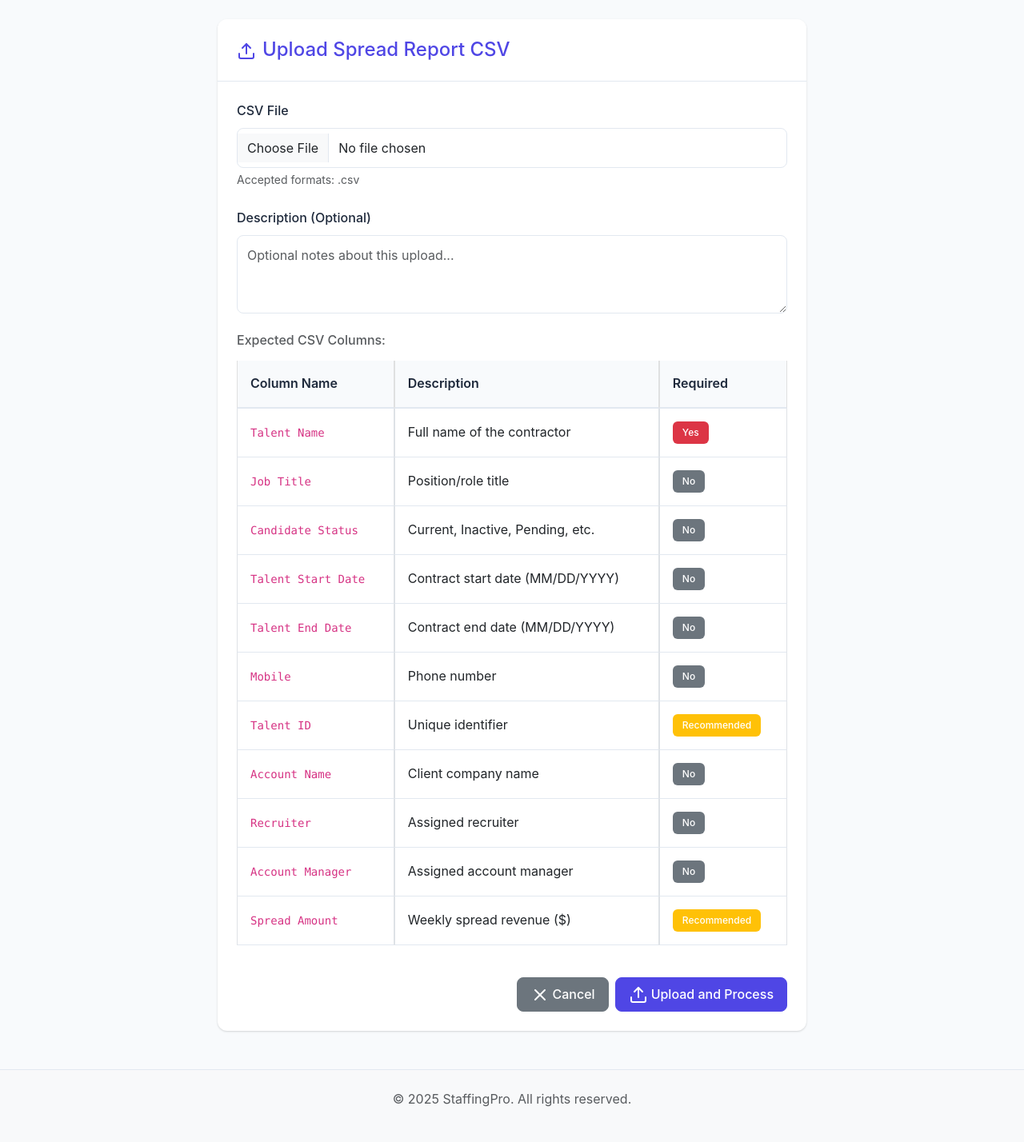
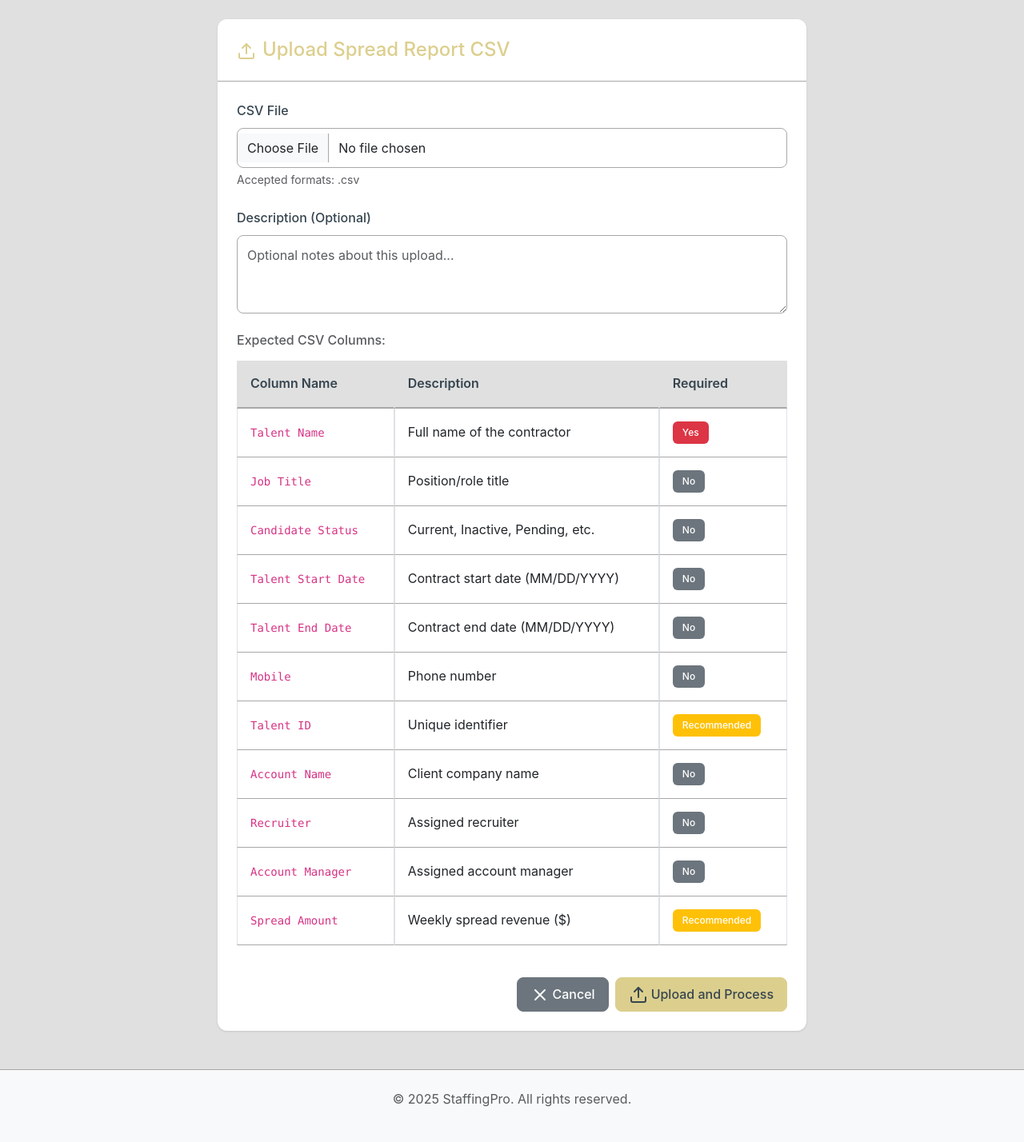
Before and after one commit to PyLou317/daisy, a Flask app: page /upload in a window 1280 px wide. Shown: the part 64-1492 px from the top of the page at 80% size. Run offline with Flask 3, Linux system fonts and the light colour scheme; the visitor is signed in with stand-in values (Sample User, id 1); data that the repository does not hold is empty; some libraries are stand-ins or nearby versions.

Commit message:
Apply new color scheme for a more visually appealing user experience
Updates CSS variables in style.css to implement "Muted Earth & Ash" color palette.

Replit-Commit-Author: Agent
Replit-Commit-Session-Id: 7c94184b-f3c9-4b90-96af-afaa62bc514f
Replit-Commit-Screenshot-Url: https://storage.googleapis.com/screenshot-production-us-central1/bf7d6f00-3b02-4b40-839d-a61ae3dac653/fa389a4f-a60d-49be-803f-69153ef62908.jpg

```diff
--- a/static/css/style.css
+++ b/static/css/style.css
@@ -1,18 +1,19 @@
 /* Custom CSS for StaffingPro */
 
 :root {
-    --primary-color: #4f46e5;
-    --primary-dark: #3730a3;
-    --success-color: #059669;
-    --warning-color: #d97706;
-    --danger-color: #dc2626;
-    --info-color: #0891b2;
-    --light-gray: #f8fafc;
-    --medium-gray: #64748b;
-    --dark-gray: #1e293b;
-    --border-color: #e2e8f0;
-    --shadow: 0 1px 3px 0 rgba(0, 0, 0, 0.1), 0 1px 2px 0 rgba(0, 0, 0, 0.06);
-    --shadow-lg: 0 10px 15px -3px rgba(0, 0, 0, 0.1), 0 4px 6px -2px rgba(0, 0, 0, 0.05);
+    /* Muted Earth & Ash Palette */
+    --primary-color: #DCCF8E;         /* Muted Yellow - Primary Accent */
+    --primary-dark: #D1C47E;          /* Darker shade of muted yellow for hover states */
+    --success-color: #8FAE5F;         /* Muted green that fits the palette */
+    --warning-color: #D4B46A;         /* Warm muted yellow-brown for warnings */
+    --danger-color: #B85F5F;          /* Muted red that complements the palette */
+    --info-color: #7A9BB8;            /* Muted blue that fits the earth tones */
+    --light-gray: #E0E0E0;            /* Light Grey - Main Background */
+    --medium-gray: #A8A8A8;           /* Medium Grey - Secondary Background/Elements */
+    --dark-gray: #36454F;             /* Charcoal - Text/Accents */
+    --border-color: #A8A8A8;          /* Medium Grey for borders */
+    --shadow: 0 1px 3px 0 rgba(54, 69, 79, 0.1), 0 1px 2px 0 rgba(54, 69, 79, 0.06);
+    --shadow-lg: 0 10px 15px -3px rgba(54, 69, 79, 0.1), 0 4px 6px -2px rgba(54, 69, 79, 0.05);
 }
 
 /* Global Styles */
@@ -79,11 +80,13 @@ body {
 .btn-primary {
     background-color: var(--primary-color);
     border-color: var(--primary-color);
+    color: var(--dark-gray);
 }
 
 .btn-primary:hover {
     background-color: var(--primary-dark);
     border-color: var(--primary-dark);
+    color: var(--dark-gray);
 }
 
 .btn-sm {
```
Also changed, not shown: other parts of static/css/style.css (+14 -10 lines), replit.md (+9 -1 lines).
